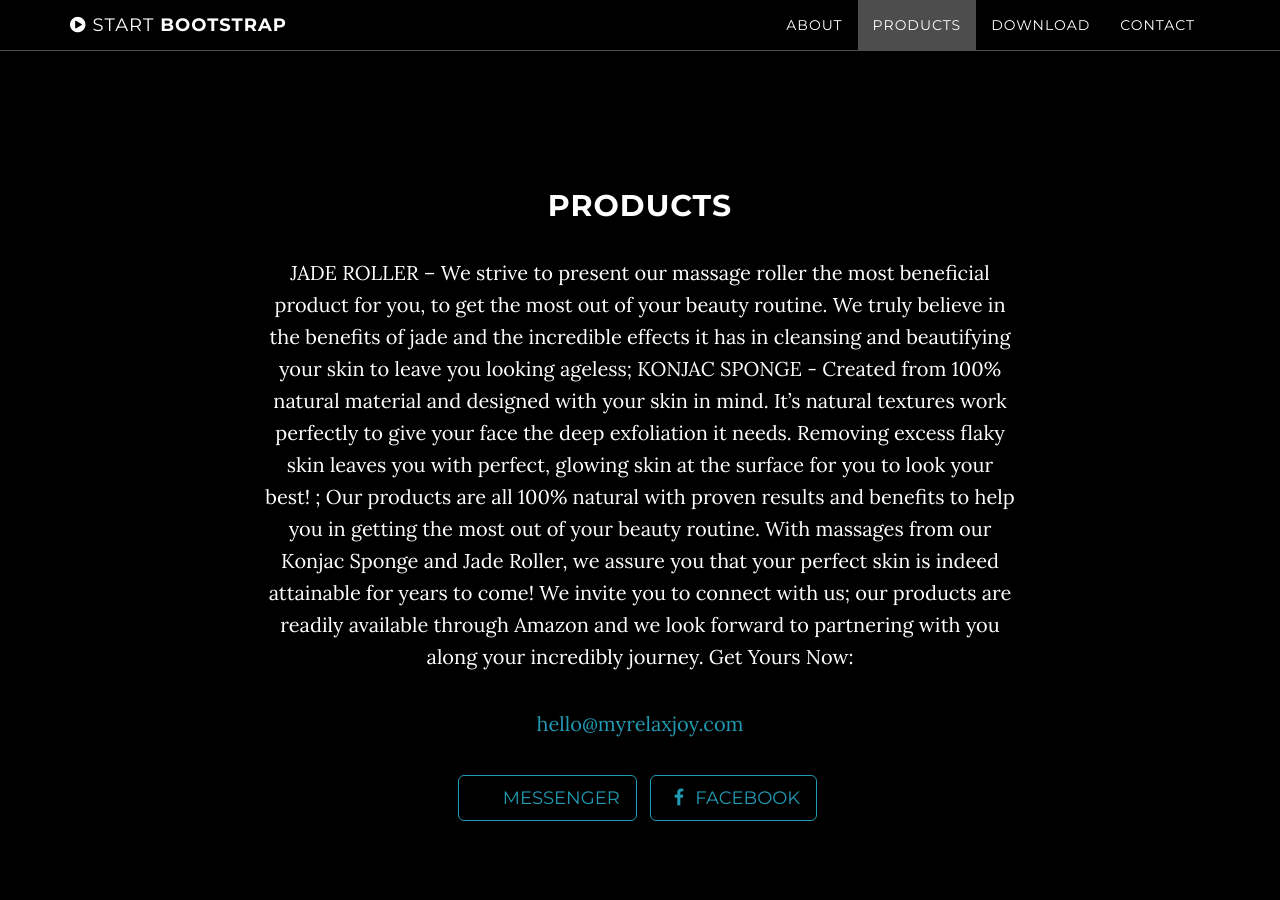
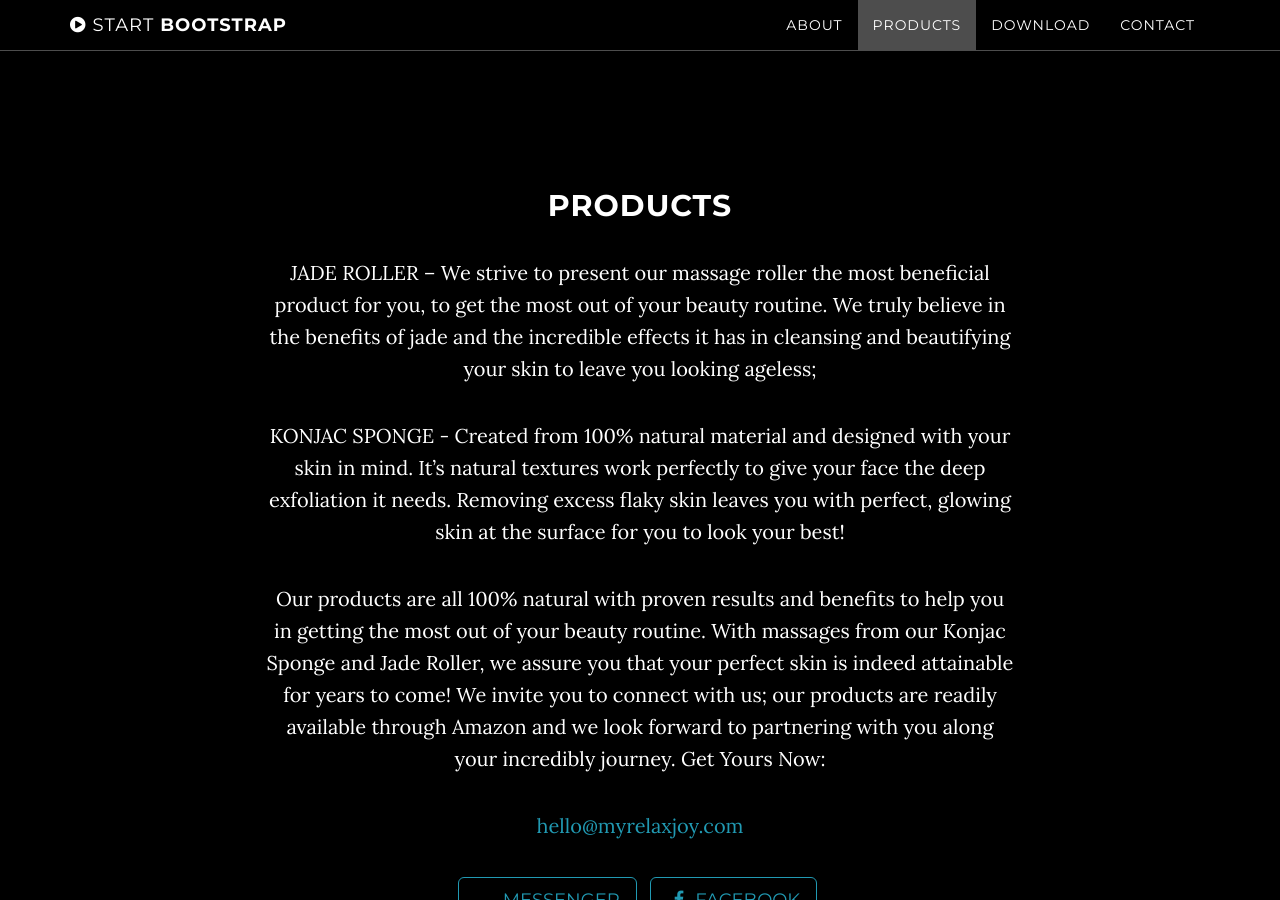
Before and after one commit to cosminpopa083/cosminpopa083.github.io, a Jekyll site: the page built from index.html, in a window 1280 px wide and 900 px high, scrolled down 1604 px. Built offline with Jekyll 4.4.1, drawn with Linux system fonts in a browser that asks for light colours.

```diff
--- a/_includes/products.html
+++ b/_includes/products.html
@@ -3,7 +3,9 @@
         <div class="row">
             <div class="col-lg-8 col-lg-offset-2">
                 <h2>Products</h2>
-                <p> JADE ROLLER – We strive to present our massage roller the most beneficial product for you, to get the most out of your beauty routine. We truly believe in the benefits of jade and the incredible effects it has in cleansing and beautifying your skin to leave you looking ageless; KONJAC SPONGE - Created from 100% natural material and designed with your skin in mind. It’s natural textures work perfectly to give your face the deep exfoliation it needs. Removing excess flaky skin leaves you with perfect, glowing skin at the surface for you to look your best! ; Our products are all 100% natural with proven results and benefits to help you in getting the most out of your beauty routine. With massages from our Konjac Sponge and Jade Roller, we assure you that your perfect skin is indeed attainable for years to come! We invite you to connect with us; our products are readily available through Amazon and we look forward to partnering with you along your incredibly journey. Get Yours Now:</p>
+                <p> JADE ROLLER – We strive to present our massage roller the most beneficial product for you, to get the most out of your beauty routine. We truly believe in the benefits of jade and the incredible effects it has in cleansing and beautifying your skin to leave you looking ageless; </p>
+                <p> KONJAC SPONGE - Created from 100% natural material and designed with your skin in mind. It’s natural textures work perfectly to give your face the deep exfoliation it needs. Removing excess flaky skin leaves you with perfect, glowing skin at the surface for you to look your best! </p>
+                <p> Our products are all 100% natural with proven results and benefits to help you in getting the most out of your beauty routine. With massages from our Konjac Sponge and Jade Roller, we assure you that your perfect skin is indeed attainable for years to come! We invite you to connect with us; our products are readily available through Amazon and we look forward to partnering with you along your incredibly journey. Get Yours Now:</p>
                 <p><a href="mailto:{{ site.email }}">{{ site.email }}</a>
                 </p>
                 <ul class="list-inline banner-social-buttons">
```
